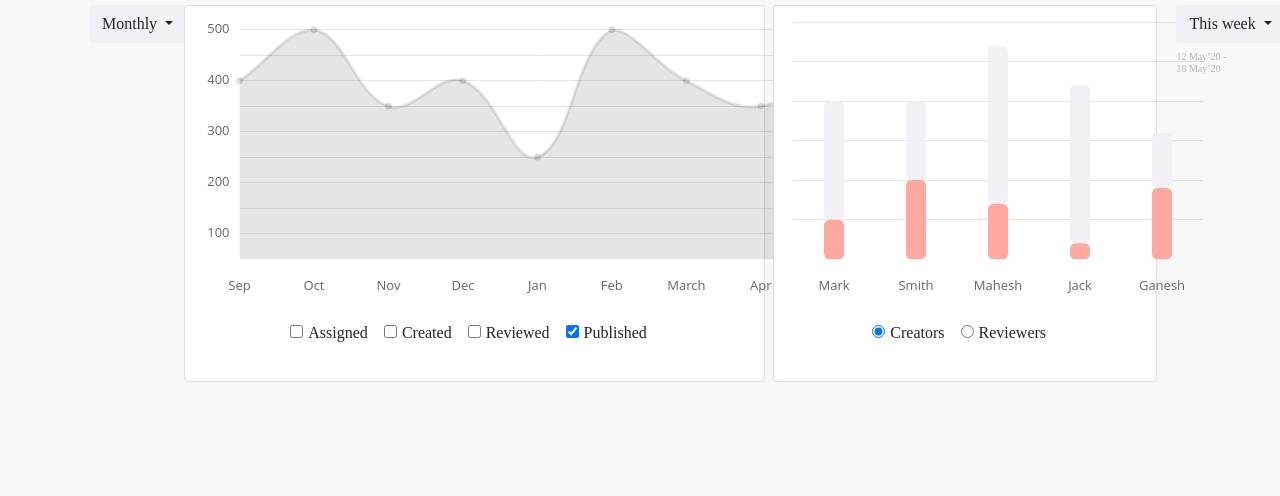
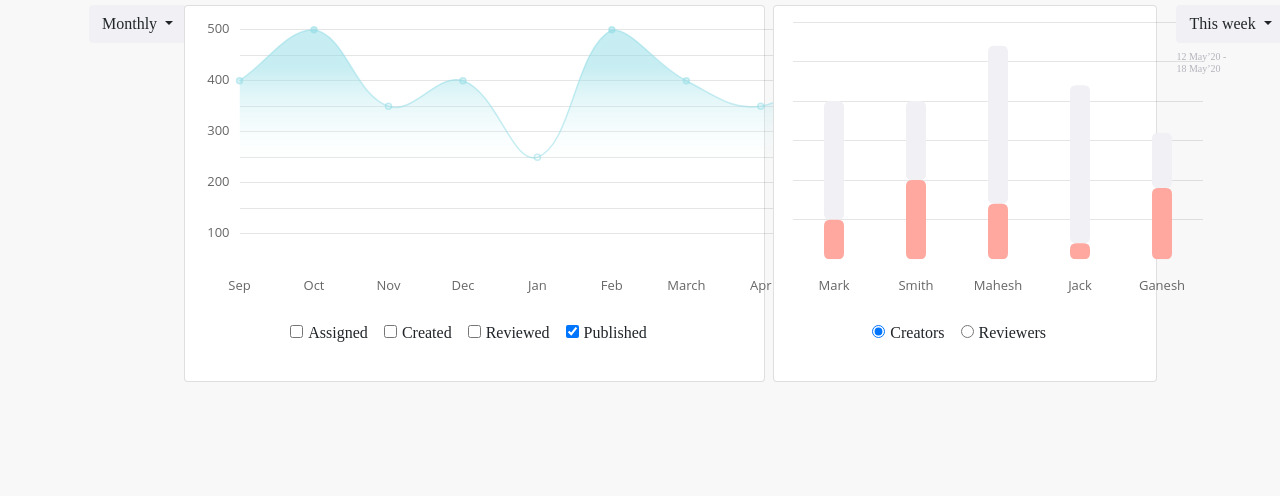
Before and after one commit to NarutoOp/UI, a plain HTML site: page index.html in a window 1280 px wide. Shown: the part 304-800 px from the top of the page. Drawn offline with nearby package versions, Linux system fonts and the light colour scheme; a web font is replaced by a local one.

Commit message:
colored graph
like u given i colored just liked that

```diff
--- a/css/style.css
+++ b/css/style.css
@@ -1,6 +1,6 @@
 .title {
 	font-weight: 600;
-	color: #B4B4BD;
+	color: #;
 }
 
 .chart
@@ -45,3 +45,10 @@
   content: '\2807';
   color: #2e2e2e
 }
+
+:root {
+
+  --primary : linear-gradient(180deg, rgba(10, 207, 131, 0.2) 0%, rgba(255, 255, 255, 0) 100%);
+  /*--primary : ;*/
+
+}
--- a/js/bar.js
+++ b/js/bar.js
@@ -146,17 +146,22 @@ var BarsChart = (function() {
 })();
 
 //Area or line chart
+var style = getComputedStyle(document.body);
+var primCol = style.getPropertyValue('--primary');
 
-var LineaChart = (function() {
+var LineChart = (function() {
 
   // Variables
 
-  var $chart = $('#area');
+  var $chartline = $('#area');
   // Methods
+  // var gradientStroke = $chartline.createLinearGradient(500, 0, 100, 0);
+	// gradientStroke.addColorStop(0, '#80b6f4');
+	// gradientStroke.addColorStop(1, '#f49080');
 
   function init($chart) {
 
-    var lineChart = new Chart($chart, {
+    var lineChart = new Chart($chartline, {
       type: 'line',
       options: {
         scales: {
@@ -182,11 +187,16 @@ var LineaChart = (function() {
           }]
         }
       },
+
+
       data: {
         labels: ['Sep', 'Oct', 'Nov', 'Dec','Jan','Feb','March','Apr','May'],
         datasets: [{
           label: 'Performance',
           data: [350, 450, 300, 350, 200, 450, 350, 300, 400],
+          borderWidth:1.5,
+          borderColor: "rgba(143, 220, 229, 0.5)",
+          backgroundColor : primCol,
 
         }]
       }
@@ -194,15 +204,28 @@ var LineaChart = (function() {
 
     // Save to jQuery object
 
-    $chart.data('chart', lineChart);
+    $chartline.data('chart', lineChart);
 
   };
 
 
   // Events
 
-  if ($chart.length) {
-    init($chart);
+  if ($chartline.length) {
+    init($chartline);
   }
 
 })();
+
+
+var canvas = document.getElementById('area');
+
+            var ctx = canvas.getContext('2d');
+
+            var lingrad = ctx.createLinearGradient(0, 0, 0, 150);
+
+            lingrad.addColorStop(0, 'rgba(143, 220, 229, 0.5)');
+            lingrad.addColorStop(0.3, 'rgba(143, 220, 229, 0.5)');
+            lingrad.addColorStop(1,'rgba(255, 255, 255, 0)');
+
+            ctx.fillStyle = lingrad;
```
